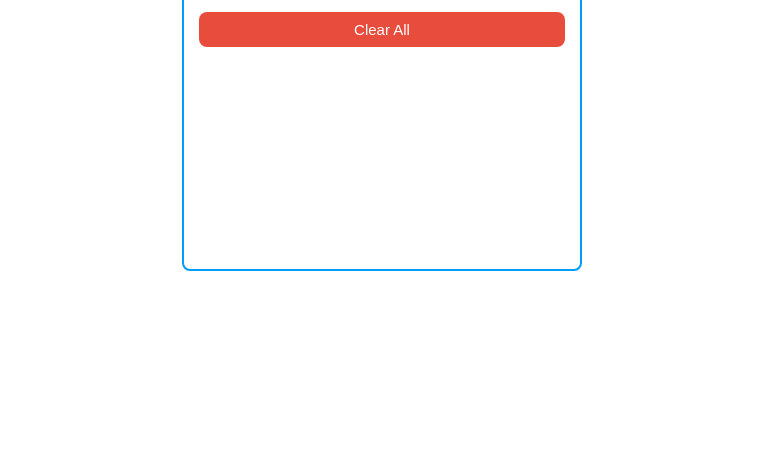
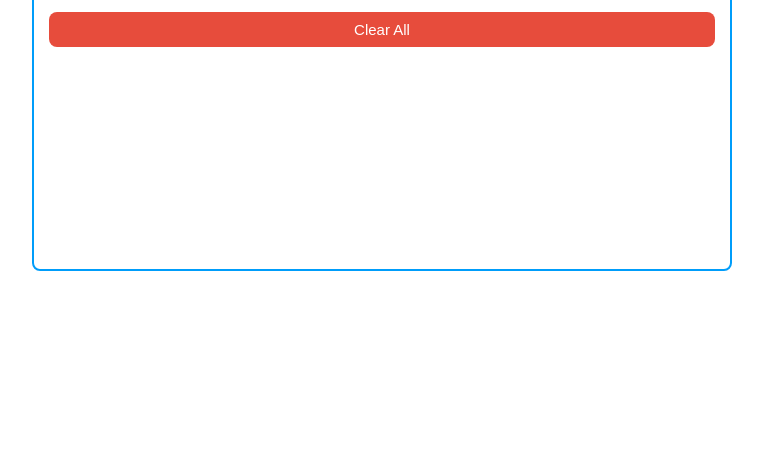
Before and after one commit to GSG-G13/Alaa-Amal, a plain HTML site: page index.html in a window 1280 px wide. Shown: the part 329-800 px from the top of the page, without its empty margins (258-1021 px from the left). Drawn offline with nearby package versions, Linux system fonts and the light colour scheme.

Commit message:
media-query Relates #16

```diff
--- a/css/style.css
+++ b/css/style.css
@@ -144,3 +144,11 @@ p{
     margin-bottom: 15px;
     width: 100%;
 }
+
+
+@media (min-width: 786px) {
+    .container .main-sec{
+        width: 700px;
+    }
+
+}
```
